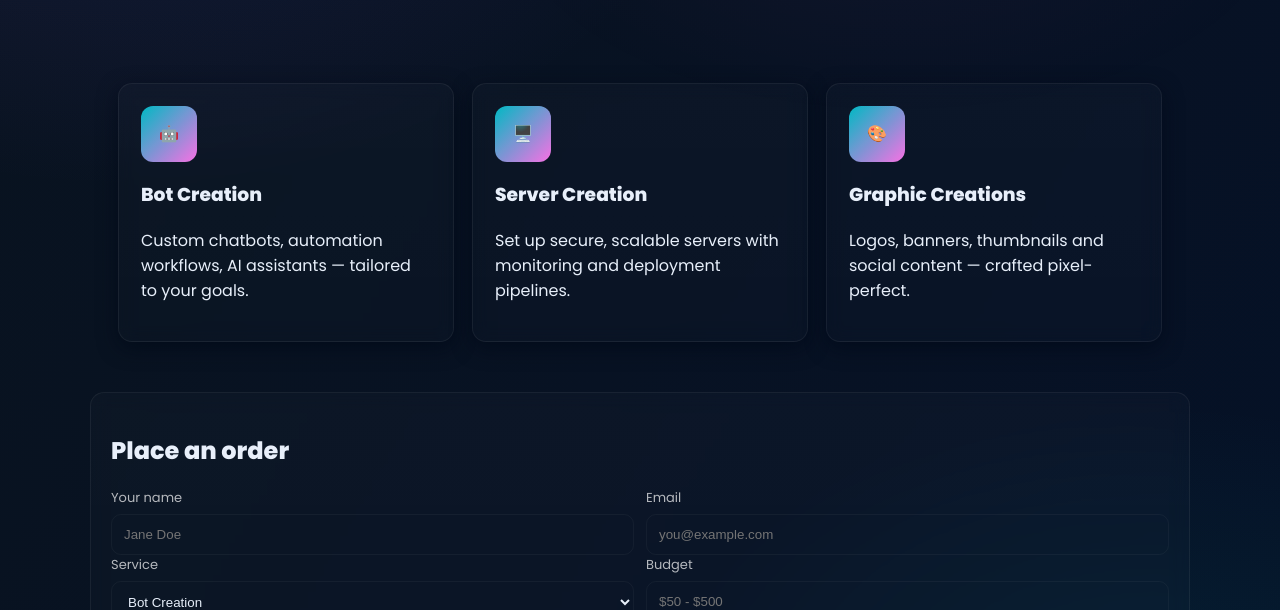
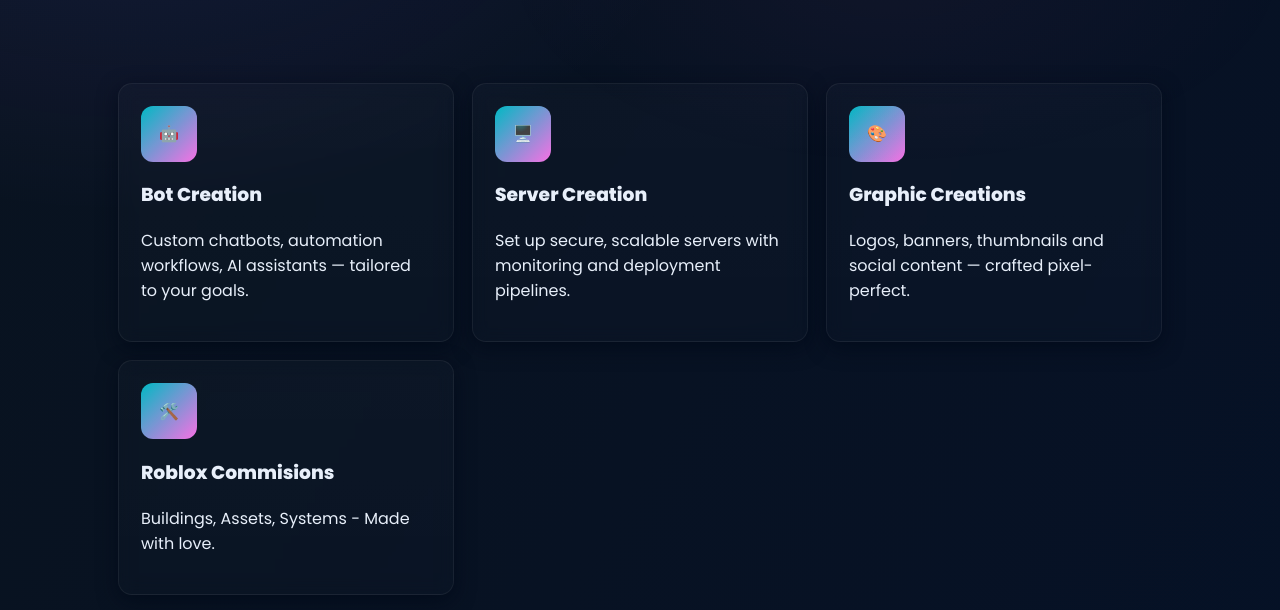
Before and after one commit to Bennydog138/Aurora-Studio, a plain HTML site: page index.html in a window 1280 px wide. Shown: the part 342-952 px from the top of the page. Drawn offline with Linux system fonts and the light colour scheme.

Commit message:
Update index.html

```diff
--- a/index.html
+++ b/index.html
@@ -45,6 +45,11 @@
         <h3>Graphic Creations</h3>
         <p>Logos, banners, thumbnails and social content — crafted pixel-perfect.</p>
       </article>
+            <article class="card">
+        <div class="icon">🛠️</div>
+        <h3>Roblox Commisions</h3>
+        <p>Buildings, Assets, Systems - Made with love.</p>
+            </article>
     </section>
 
     <section id="order" class="container panel form-panel">
@@ -68,6 +73,7 @@
               <option>Bot Creation</option>
               <option>Server Creation</option>
               <option>Graphic Creations</option>
+              <option>Roblox Commision</option>
             </select>
           </label>
 
```
